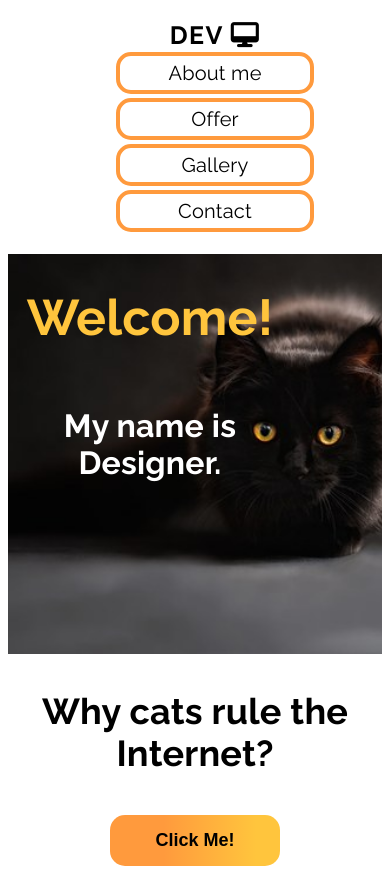
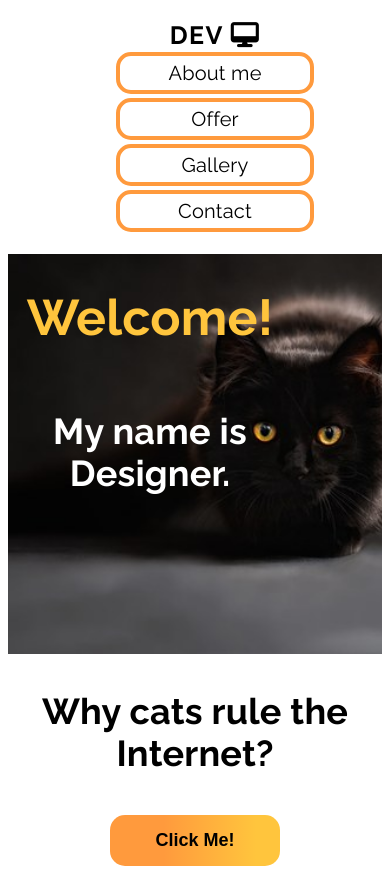
Before and after one commit to MichalSasula/wizytowka, a plain HTML site: page index.html in a window 390 px wide. Shown: the top 869 px of the page. Drawn offline with Linux system fonts and the light colour scheme.

Commit message:
third responsive

```diff
--- a/wizytowka.css
+++ b/wizytowka.css
@@ -428,9 +428,9 @@ footer{
         font-size: 5.0rem;
     }
 
-    header h2{
+    /* header h2{
         font-size: 3.2rem;
-    }
+    } */
 
     .headerPhoto{
         padding: 0 10rem 0 1rem;
```
